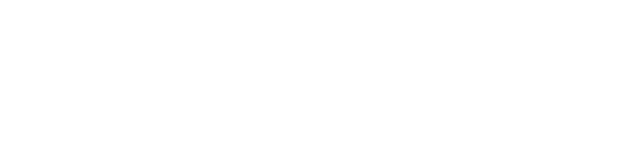
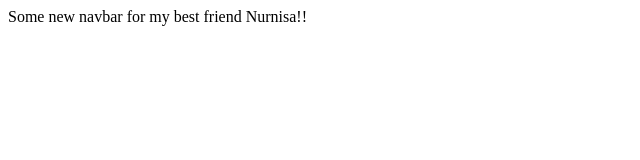
Before and after one commit to nurnisajanybek/git-practice-js27, a plain HTML site: page index.html in a window 1280 px wide. Shown: the whole page, without its empty margins (0-640 px from the left). Drawn offline with Linux system fonts and the light colour scheme.

Commit message:
created navbar

```diff
--- a/index.html
+++ b/index.html
@@ -7,6 +7,7 @@
     <title>Document</title>
   </head>
   <body>
+    <div class="navbar">Some new navbar for my best friend Nurnisa!!</div>
     <script src="./main.js"></script>
   </body>
 </html>
```
